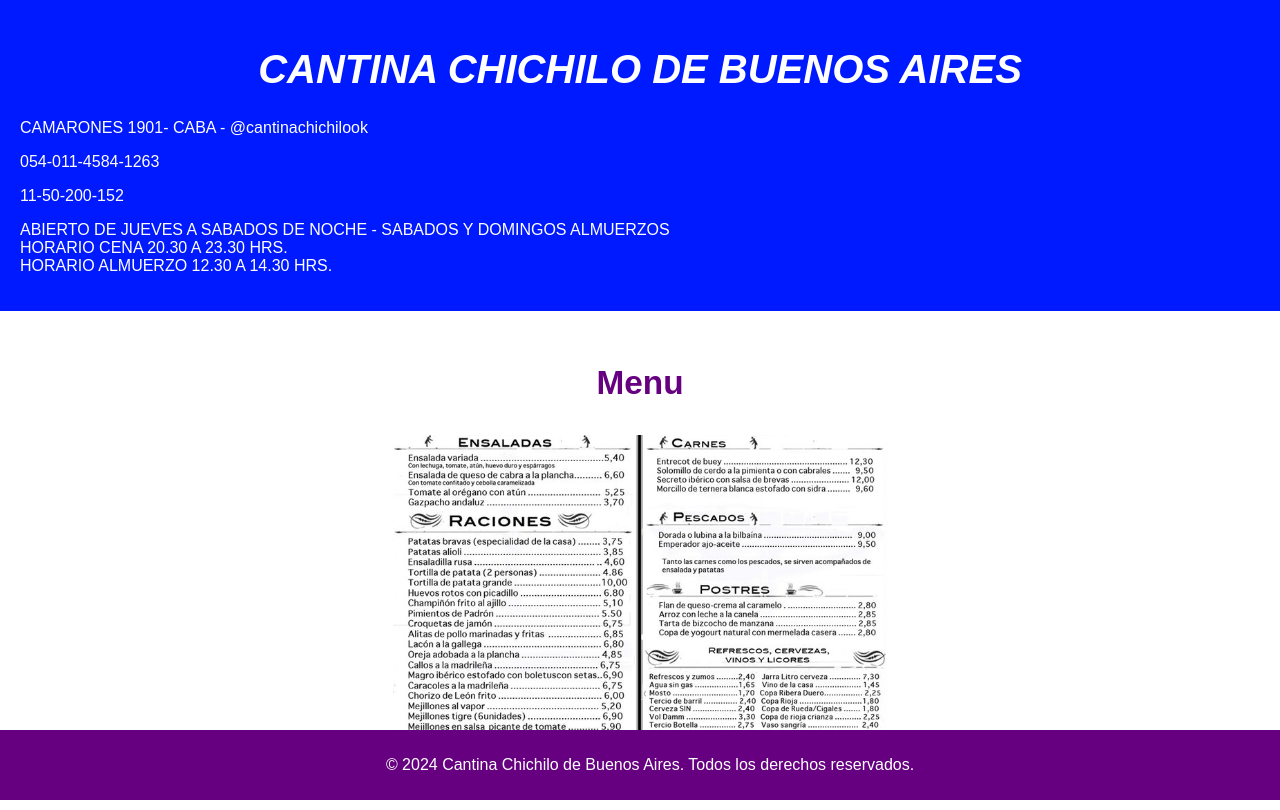
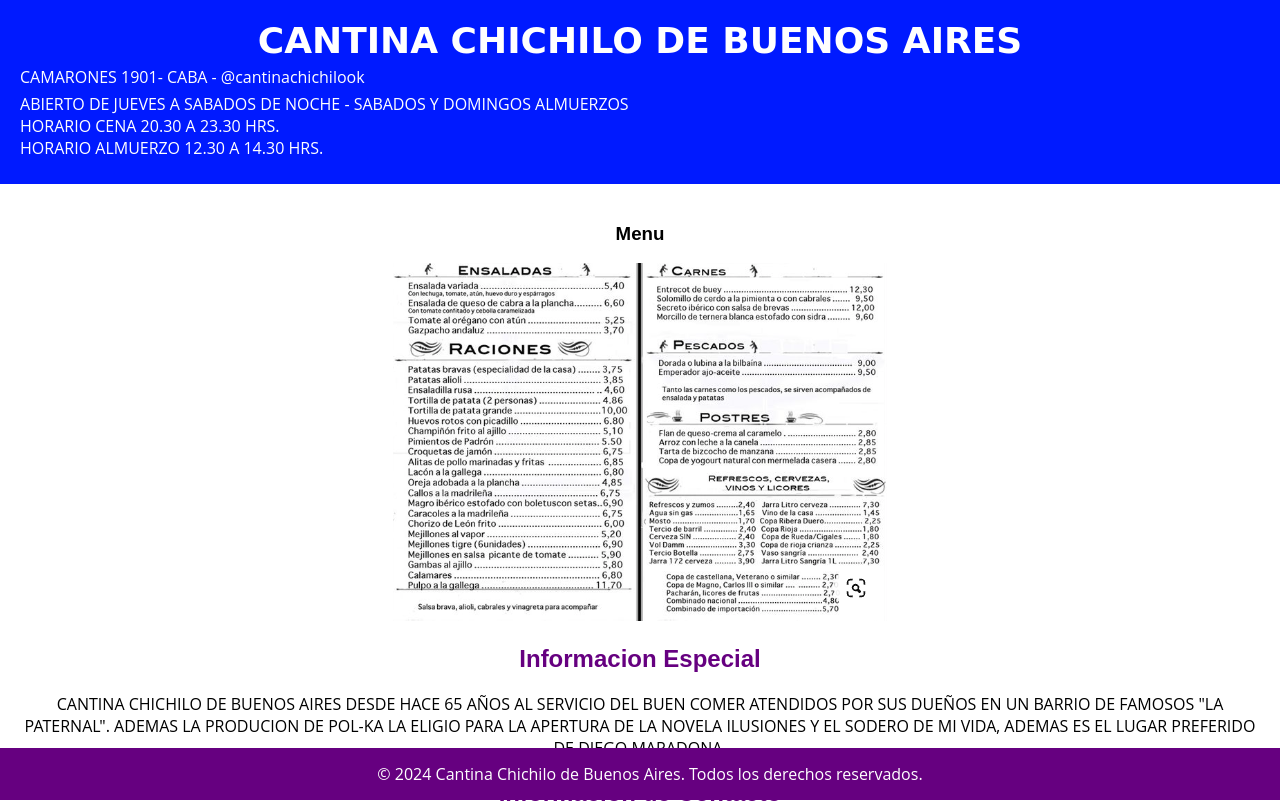
Before and after one commit to MartinGZandoli/chichilo, a plain HTML site: page index.html in a window 1280 px wide. Shown: the top 810 px of the page. Drawn offline with Linux system fonts and the light colour scheme.

Commit message:
Add files via upload

```diff
--- a/estilos.css
+++ b/estilos.css
@@ -37,11 +37,21 @@ footer {
     width: 100%;
 }
 .titulo {
-    font-style: italic;
+    font-family: 'Rock Salt', cursive;
+    font-size: 36px;
+    margin: 0;
+}
+
+p {
+    margin-top: 5px;
+    margin-bottom: 5px;
+    font-family: 'Open Sans', sans-serif;
+}
 }
 .menu {
     font-size: 25pt;
     color: #660080;
+
 }
 .centrado {
     text-align: center;
--- a/index.html
+++ b/index.html
@@ -10,8 +10,6 @@
     <header>
         <h1 class="titulo">CANTINA CHICHILO DE BUENOS AIRES</h1>
         <p>CAMARONES 1901- CABA - @cantinachichilook</p>
-        <p>054-011-4584-1263</p>
-        <p>11-50-200-152</p>
         <p>ABIERTO DE JUEVES A SABADOS DE NOCHE - SABADOS  Y DOMINGOS ALMUERZOS  <br> HORARIO CENA 20.30 A 23.30 HRS.
 
            <br> HORARIO ALMUERZO 12.30 A 14.30 HRS.</p>
```
